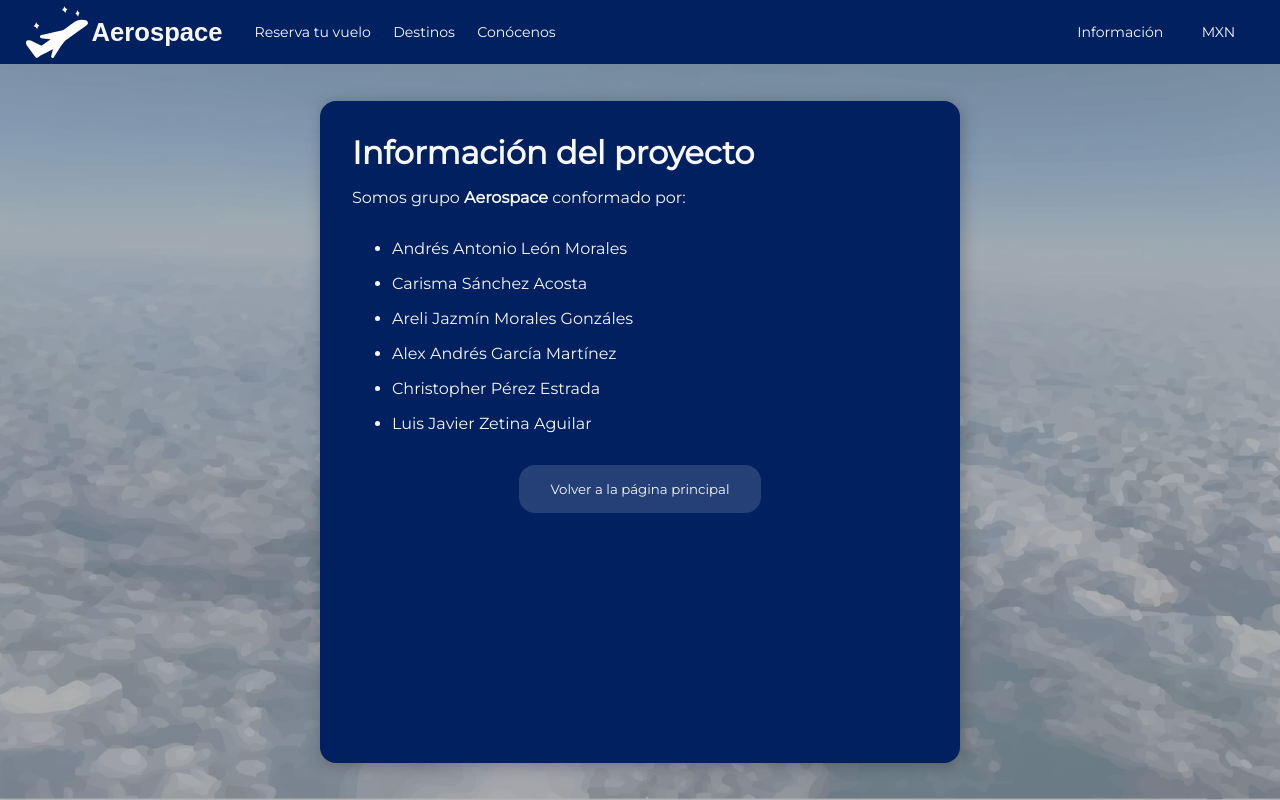
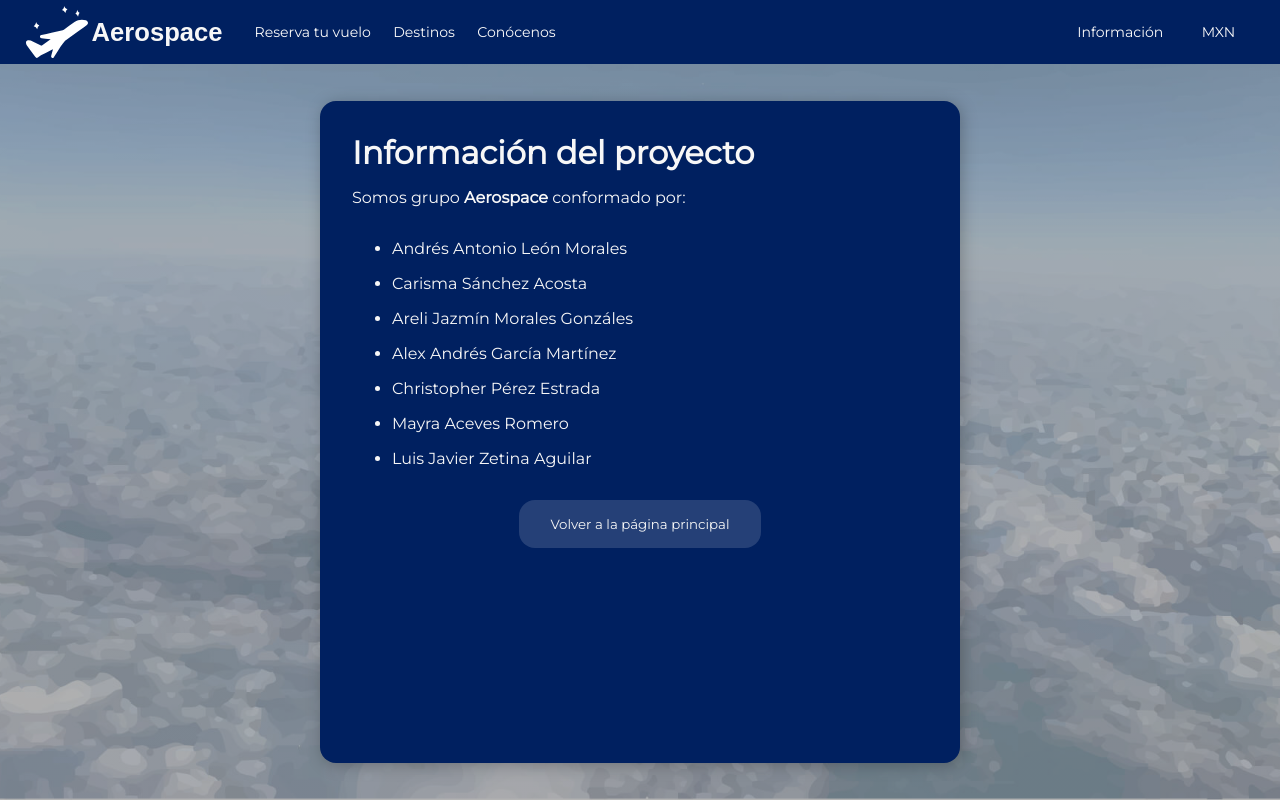
Before and after one commit to javzet/Aerospace, a Next.js app: page /informacion in a window 1280 px wide. Built offline with nearby package versions, Linux system fonts and the light colour scheme.

Commit message:
Nombres completos

```diff
--- a/pages/informacion.tsx
+++ b/pages/informacion.tsx
@@ -18,6 +18,7 @@ export default function Informacion() {
               <li>Areli Jazmín Morales Gonzáles</li>
               <li>Alex Andrés García Martínez</li>
               <li>Christopher Pérez Estrada</li>
+              <li>Mayra Aceves Romero</li>
               <li>Luis Javier Zetina Aguilar</li>
             </ul>
 
```
